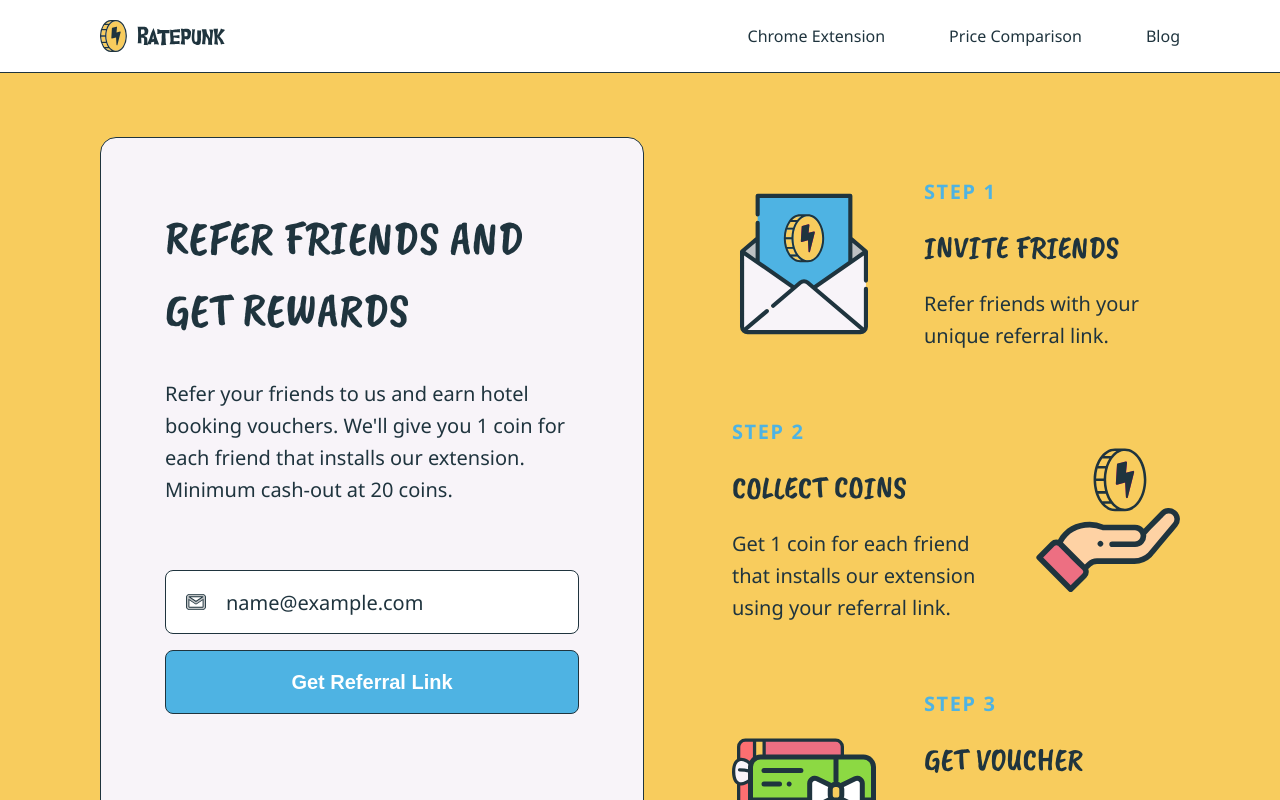
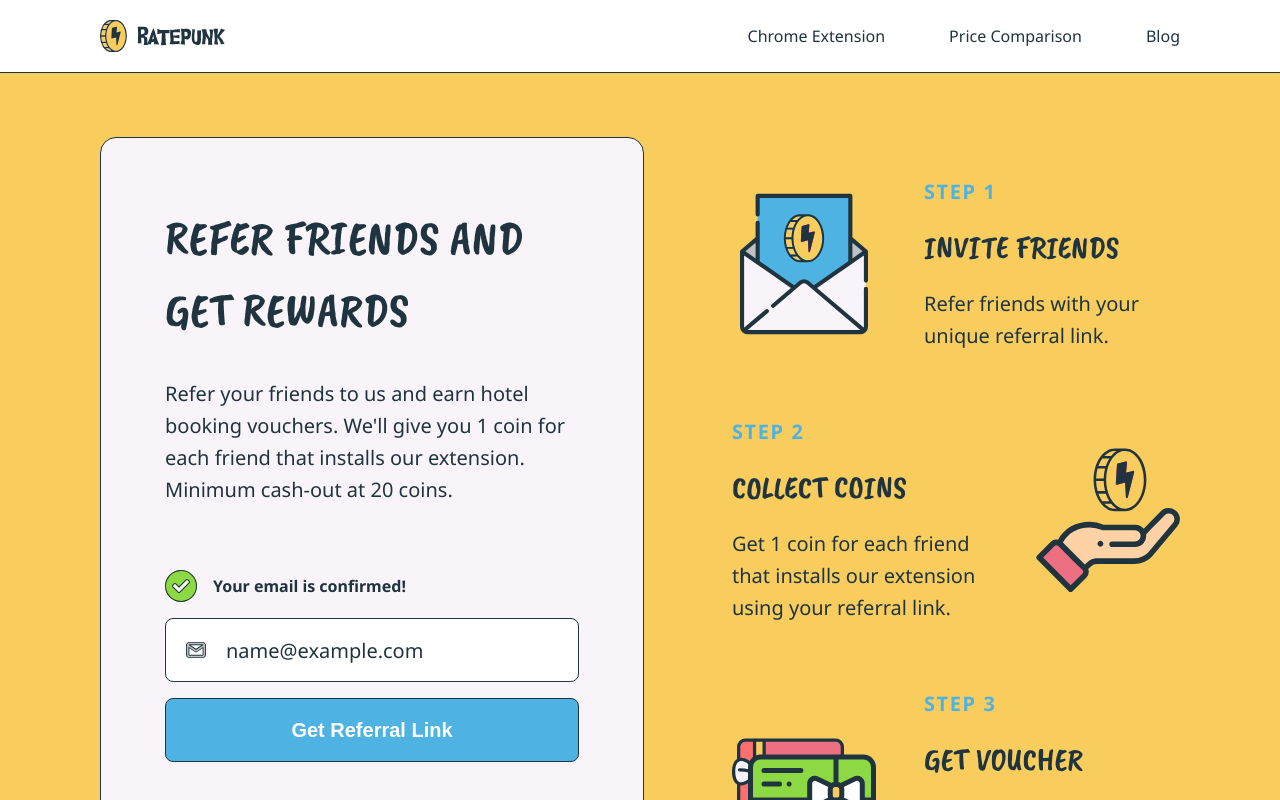
Before and after one commit to justaslaz/interview-spa-ratepunk, a Next.js app: page / in a window 1280 px wide. Both pictures are taken after typing "name@example.com" into the empty fields and a click on the button "Get Referral Link". Shown: the top 800 px of the page. Built offline with nearby package versions, Linux system fonts and the light colour scheme.

Commit message:
feat: add success message on valid email submit

```diff
--- a/src/components/ReferSteps.tsx
+++ b/src/components/ReferSteps.tsx
@@ -4,6 +4,7 @@ import Image from 'next/image';
 import { z } from 'zod';
 import { useForm, SubmitHandler } from 'react-hook-form';
 import { zodResolver } from '@hookform/resolvers/zod';
+import { useState } from 'react';
 
 const schema = z.object({
   email: z
@@ -15,6 +16,8 @@ const schema = z.object({
 type Schema = z.infer<typeof schema>;
 
 export default function ReferSteps() {
+  const [isSuccess, setIsSuccess] = useState(false);
+
   const {
     register,
     handleSubmit,
@@ -25,7 +28,7 @@ export default function ReferSteps() {
   });
 
   const onSubmit: SubmitHandler<Schema> = (data) => {
-    console.log(data);
+    setIsSuccess(true);
   };
 
   return (
@@ -41,6 +44,22 @@ export default function ReferSteps() {
           </p>
 
           <form onSubmit={handleSubmit(onSubmit)} className={styles.referForm}>
+            {/* Success message */}
+            {isSubmitSuccessful && isSuccess && (
+              <div className={styles.successBox}>
+                <figure>
+                  <Image
+                    className={styles.successIcon}
+                    src="/assets/success.svg"
+                    alt="success"
+                    width={32}
+                    height={32}
+                  />
+                </figure>
+                <span>Your email is confirmed!</span>
+              </div>
+            )}
+            {/* Input Email */}
             <div className={styles.inputContainer}>
               <p className={styles.errorMsg}>{errors.email?.message}</p>
               <Image
@@ -60,7 +79,9 @@ export default function ReferSteps() {
             <button type="submit">Get Referral Link</button>
           </form>
 
-          <span>Limits on max rewards apply.</span>
+          <span className={styles.disclaimer}>
+            Limits on max rewards apply.
+          </span>
         </div>
 
         {/* Steps */}
--- a/src/styles/ReferSteps.module.scss
+++ b/src/styles/ReferSteps.module.scss
@@ -67,7 +67,7 @@
     }
   }
 
-  span {
+  .disclaimer {
     color: $color-gray-light;
     margin-top: auto;
 
@@ -113,6 +113,28 @@
     line-height: 1.25rem;
     color: #ed6f82;
   }
+}
+
+.successBox {
+  display: flex;
+  align-items: center;
+  gap: 1rem;
+
+  figure {
+    display: flex;
+    align-items: center;
+    justify-content: center;
+  }
+
+  span {
+    font-weight: 700;
+    color: $color-gray;
+  }
+}
+
+.successIcon {
+  width: 2rem;
+  height: auto;
 }
 
 .inputContainer {
```
